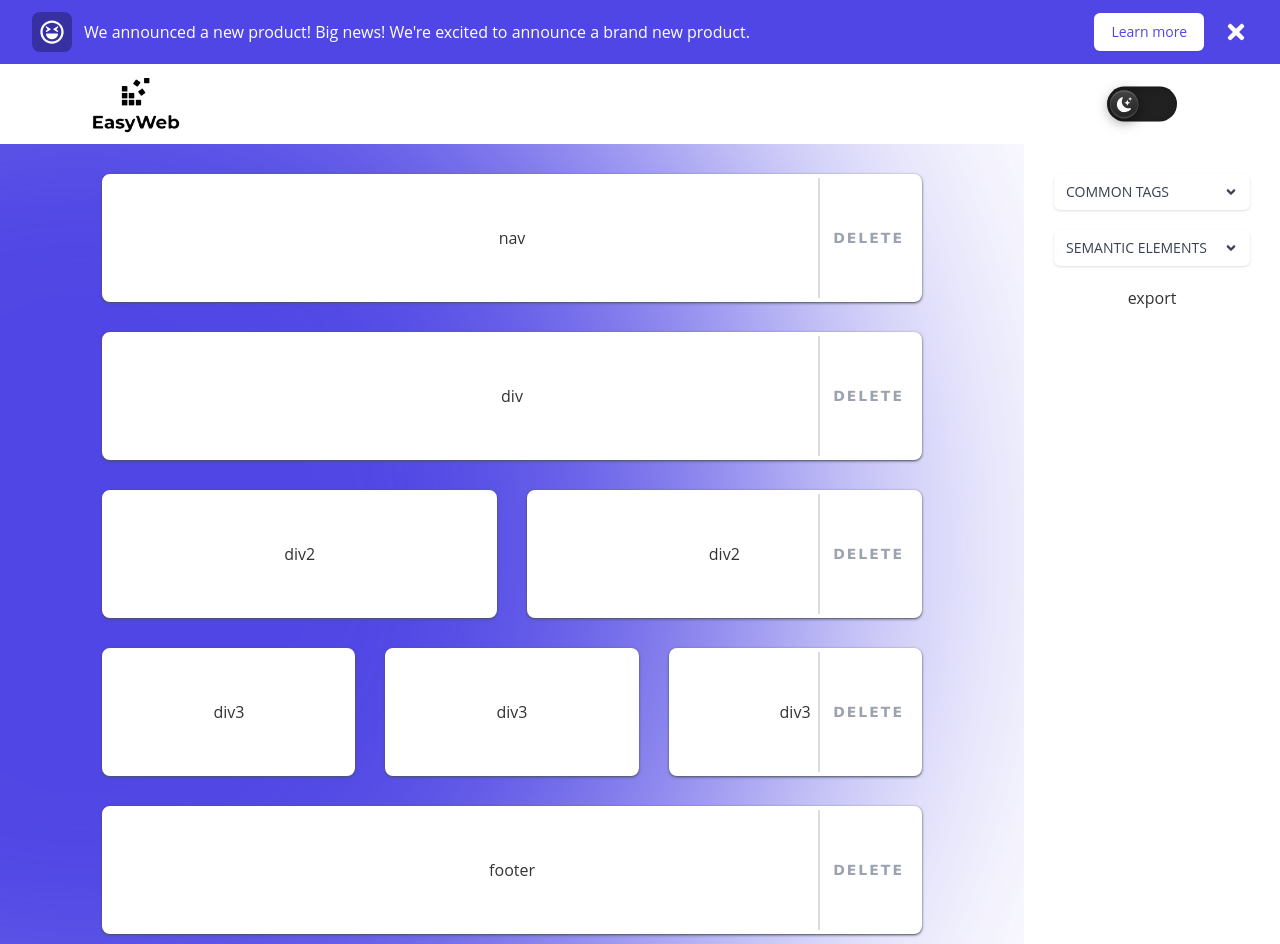
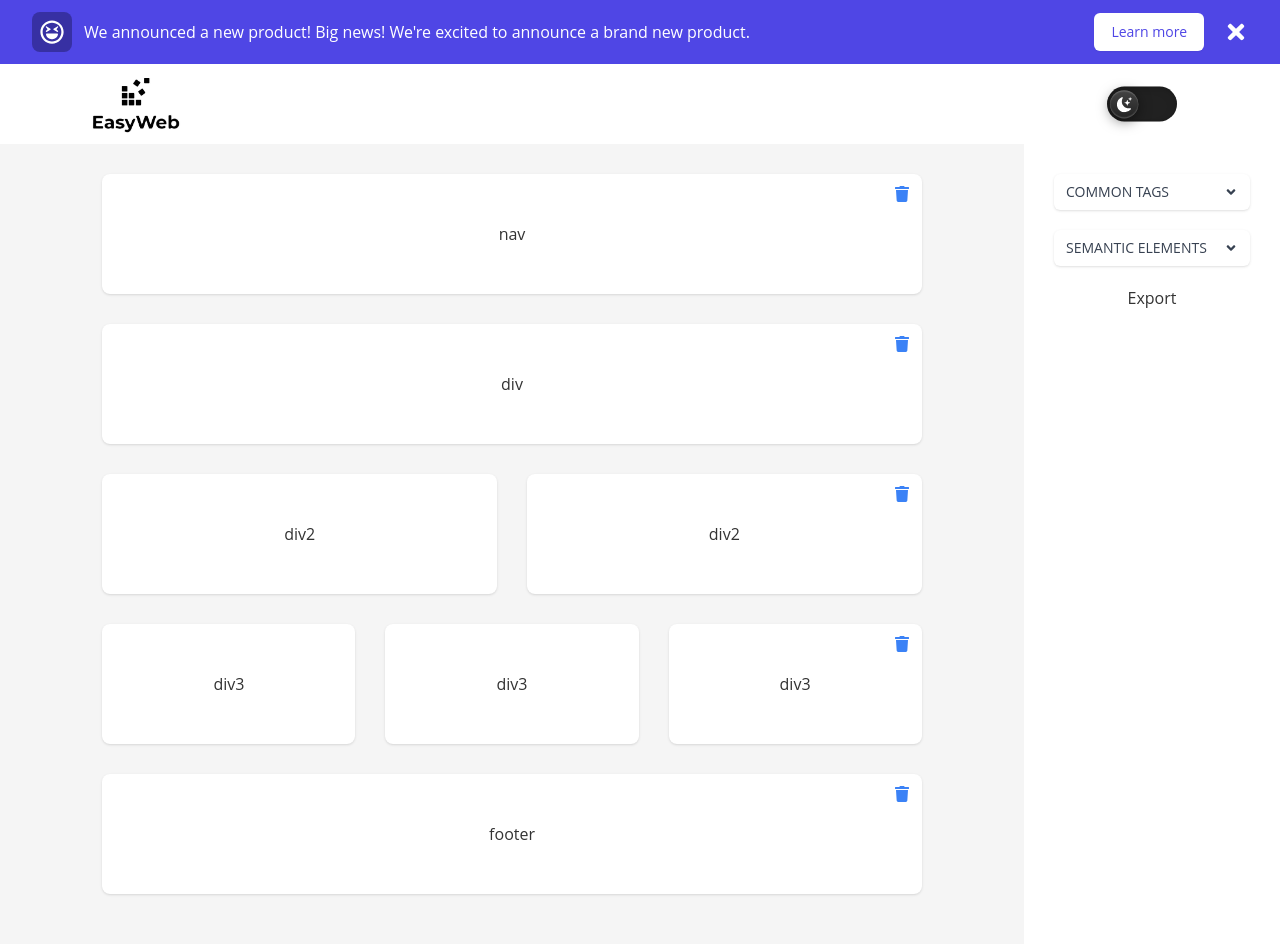
Before and after one commit to chingu-voyages/v36-geckos-team-10, a React (Create React App) app: page /workspace in a window 1280 px wide. Built offline with nearby package versions, Linux system fonts and the light colour scheme.

Commit message:
workspace ui update

```diff
--- a/src/PageElements/workspace/Sidebar.jsx
+++ b/src/PageElements/workspace/Sidebar.jsx
@@ -11,7 +11,7 @@ const Sidebar = ({ handleAdd, toggleModal }) => {
         <aside className="ws-sidebar">
                 <Dropdown className={dropDownStyle} items={commonTags} handleAdd={ handleAdd } title='Common Tags' />
                 <Dropdown className={dropDownStyle} items={ semanticTags } handleAdd={ handleAdd } title='Semantic Elements' />
-                <BtnStyled clickFunc={() => {toggleModal[1](!toggleModal[0])}} innerText='export' />
+                <BtnStyled clickFunc={() => {toggleModal[1](!toggleModal[0])}} innerText='Export' />
         </aside>
     );
 }
--- a/src/components/BtnStyled.jsx
+++ b/src/components/BtnStyled.jsx
@@ -5,7 +5,7 @@ export const BtnStyled = ({ innerText, clickFunc }) => {
         e.target.addEventListener('mouseout', (e) => {e.target.classList.remove('pressed')})
     }
         return (
-        <button onMouseDown={(e) => clickAnim(e)}  onClick={() => clickFunc()}>
+        <button className="" onMouseDown={(e) => clickAnim(e)}  onClick={() => clickFunc()}>
             {innerText}
         </button>
     );
--- a/src/components/BuilderComponent.jsx
+++ b/src/components/BuilderComponent.jsx
@@ -1,17 +1,22 @@
+import {FaTrash} from 'react-icons/fa';
+
 const BuilderComponent = ({tags = 'No tag', id, buildingBlocks, setBuildingBlocks}) => {
-const removeBlock = () => {setBuildingBlocks(buildingBlocks.filter((block, index) => index !== id))}
+const removeBlock = () => {
+    setBuildingBlocks(buildingBlocks.filter((block, index) => index !== id))
+
+}
     const innerDivs = () => {
         //This function creates inner divs depending on the number at the end of props.tags
         let divNum = Number(String(tags).match(/\d$/));
         let myJsx = [];
         do {
-            myJsx.push(<div key={divNum} className="relative flex-1 bg-white p-12 text-center border-4 border-white border-solid rounded-lg shadow shadow-gray-600 user-select-none element">{tags}{(divNum === 1 || divNum === 0) && <button className="delete-btn text-gray-400 rounded-r-md" onClick={removeBlock}>delete</button>}</div>);
+            myJsx.push(<div key={divNum} className="relative flex-1 bg-white p-12 text-center rounded-lg shadow user-select-none element">{tags}{(divNum === 1 || divNum === 0) && <button className="cursor-pointer absolute right-3 top-3 rounded-r-md" onClick={removeBlock}><FaTrash className="text-blue-500"/></button>}</div>);
             divNum--;
         } while(0 < divNum);
         return myJsx;
     }
     return (
-        <div className="template cursor-move" data-tag={tags} draggable='true'>
+        <div className="template cursor-pointer" data-tag={tags} draggable='true'>
           {innerDivs()}
         </div>
     );
--- a/src/index.css
+++ b/src/index.css
@@ -27,18 +27,8 @@ WORKSPACE STYLING
     align-items: center;
     justify-content: flex-start;
     position: relative;
+    background-color:#F5F5F5;
     overflow: hidden;
-}
-.ws-container::before {
-    content: '';
-    width: 180vh;
-    height: 180vh;
-    border-radius: 100%;
-    background-color: rgb(79, 70, 229);
-    position: absolute;
-    left: -50%;
-    filter: blur(10rem);
-    z-index: -1;
 }
 
 .ws-container>* {
@@ -53,8 +43,6 @@ WORKSPACE STYLING
     justify-content: flex-start;
     align-items: center;
     gap: 30px;
-    scrollbar-color: rgba(79, 70, 229, .8) #ddd;
-    scrollbar-width: thin;
     overflow-y: auto;
     overflow-x: hidden;
 }
@@ -66,21 +54,9 @@ WORKSPACE STYLING
 }
 
 .ws-container .ws-builder .template.dragging {
-    opacity: .3;
+    opacity: 4;
 }
 
-.ws-container .ws-builder .template.dragging .element {
-    background: repeating-linear-gradient( -55deg, #f5f5f5, #f5f5f5 10px, #ccc 10px, #ccc 20px);
-}
-
-.ws-container .ws-builder .template:hover>div {
-    background: repeating-linear-gradient( -55deg, #f5f5f5, #f5f5f5 10px, #ccc 10px, #ccc 20px);
-    border-radius: 10px;
-}
-
-.ws-container .ws-builder .template:hover .delete-btn {
-    border-left: 2px solid #bbb;
-}
 
 /***
 =============
@@ -102,8 +78,6 @@ WORKSPACE STYLING
 .dropdown-wrapper .dropdown-list {
     -webkit-box-shadow: inset rgba(0, 0, 0, 0.21) 0px 4px 8px;
     box-shadow: rgba(0, 0, 0, 0.24) 0px 3px 8px;
-    padding: 0;
-    height: 0;
     opacity: 0;
     display: none;
     transition: all .5s ease-out;
@@ -113,25 +87,14 @@ WORKSPACE STYLING
 }
 
 .dropdown-wrapper .dropdown-toggle {
-    display: block !important;
-    height: fit-content !important;
-    opacity: 1 !important;
+    display: block ;
+    height: fit-content ;
+    opacity: 1 ;
 }
 
-/* .dropdown-wrapper .dropdown-list li:first-child {
-    border-top: 1px solid #ccc;
-    border-top-left-radius: 4px;
-    border-top-right-radius: 4px;
-}
-
-.dropdown-wrapper .dropdown-list li:last-child {
-    border-bottom-left-radius: 4px;
-    border-bottom-right-radius: 4px;
-} */
 
 .dropdown-wrapper .dropdown-list li {
     font-size: 16px;
-
 
 }
 
@@ -268,7 +231,6 @@ UNIVERSAL
     font-size: 18px;
     letter-spacing: 2px;
     background: #F0F0F3;
-    box-shadow: -10px -10px 30px #FFF, 10px 10px 30px #AEAEC040, inset -10px -10px 10px #AEAEC025, inset 10px 10px 10px #FFF;
     border: none;
     transition: .3s;
     font-weight: 600;
@@ -277,30 +239,7 @@ UNIVERSAL
 }
 
 .btn.pressed {
-    box-shadow: inset -10px -10px 10px #FFFFFF70, inset 10px 10px 10px #AEAEC020;
-}
-
-.delete-btn {
-    font-family: 'Lucida Sans', 'Lucida Sans Regular', 'Lucida Grande', 'Lucida Sans Unicode', Geneva, Verdana, sans-serif;
-    font-size: 14px;
-    position: absolute;
-    right: 0;
-    top: 0;
-    height: 100%;
-    width: 100px;
-    border: none;
-    border-left: 2px solid #ddd;
-    background: transparent;
-    text-transform: uppercase;
-    font-weight: bolder;
-    letter-spacing: 2px;
-    cursor: pointer;
-}
-
-.delete-btn:hover {
-    color: black;
-    background: repeating-linear-gradient( -55deg, #FF7F7F, #FF7F7F 10px, #FF6666 10px, #FF6666 20px) !important;
-    box-shadow: 0 4px 10px rgba(0, 0, 0, 0.2), inset 0 2px 2px rgba(0, 0, 0, .2), inset 0 -2px 2px rgba(0, 0, 0, .2);
+    /* box-shadow: inset -10px -10px 10px #FFFFFF70, inset 10px 10px 10px #AEAEC020; */
 }
 
 span {
```
